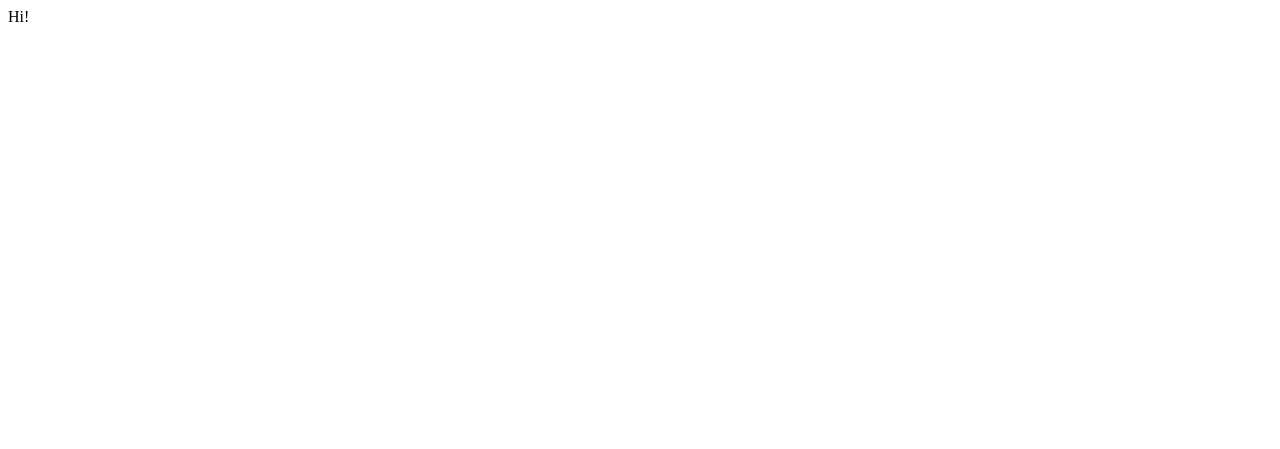
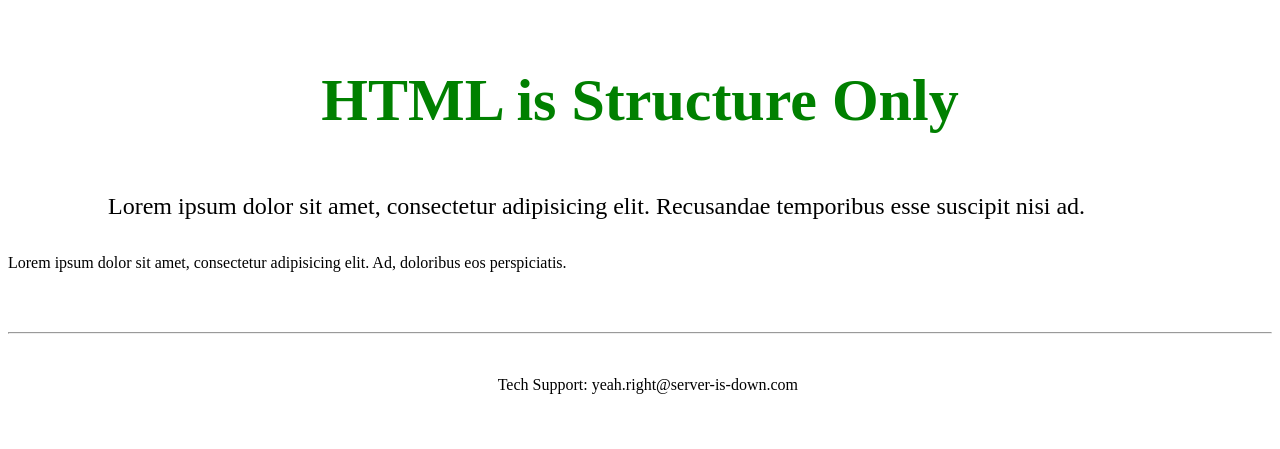
Before and after one commit to myli-dev/coursera-test, a plain HTML site: page index.html in a window 1280 px wide. Drawn offline with Linux system fonts and the light colour scheme.

Commit message:
Update index.html

```diff
--- a/index.html
+++ b/index.html
@@ -1,10 +1,20 @@
-<!doctype>
+<!doctype html>
 <html>
-  <head>
-    <title>Welcome</title>
-  </head>
+	<head>
+		<title>HTML is Structure Only (After)</title>
+	</head>
+	<body>
+		<h1 style="color: green; font-size: 60px; text-align: center;">HTML is Structure Only</h1>
+		<p style="margin: 0 100px 0 100px; font-size: 1.5em;">Lorem ipsum dolor sit amet, consectetur adipisicing elit. Recusandae temporibus esse suscipit nisi ad.</p>
 
-  <body>
-    <p>Hi!</p>
-  </body>
+		<p>Lorem ipsum dolor sit amet, consectetur adipisicing elit. Ad, doloribus eos perspiciatis.</p>
+
+		<footer>
+
+			<hr>
+			<p style="text-align: center;"          onclick="alert('EMAILING US IS USELESS');">
+				Tech Support: yeah.right@server-is-down.com
+			</p>
+		</footer>
+	</body>
 </html>
```
